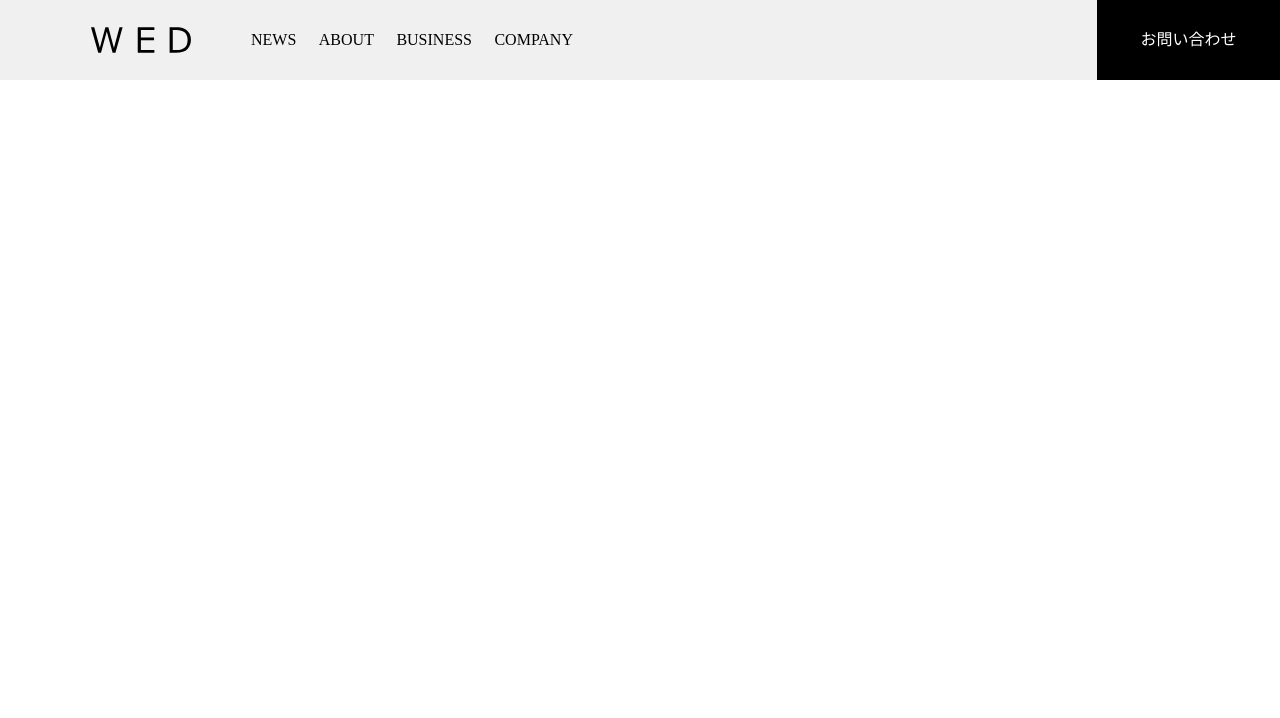
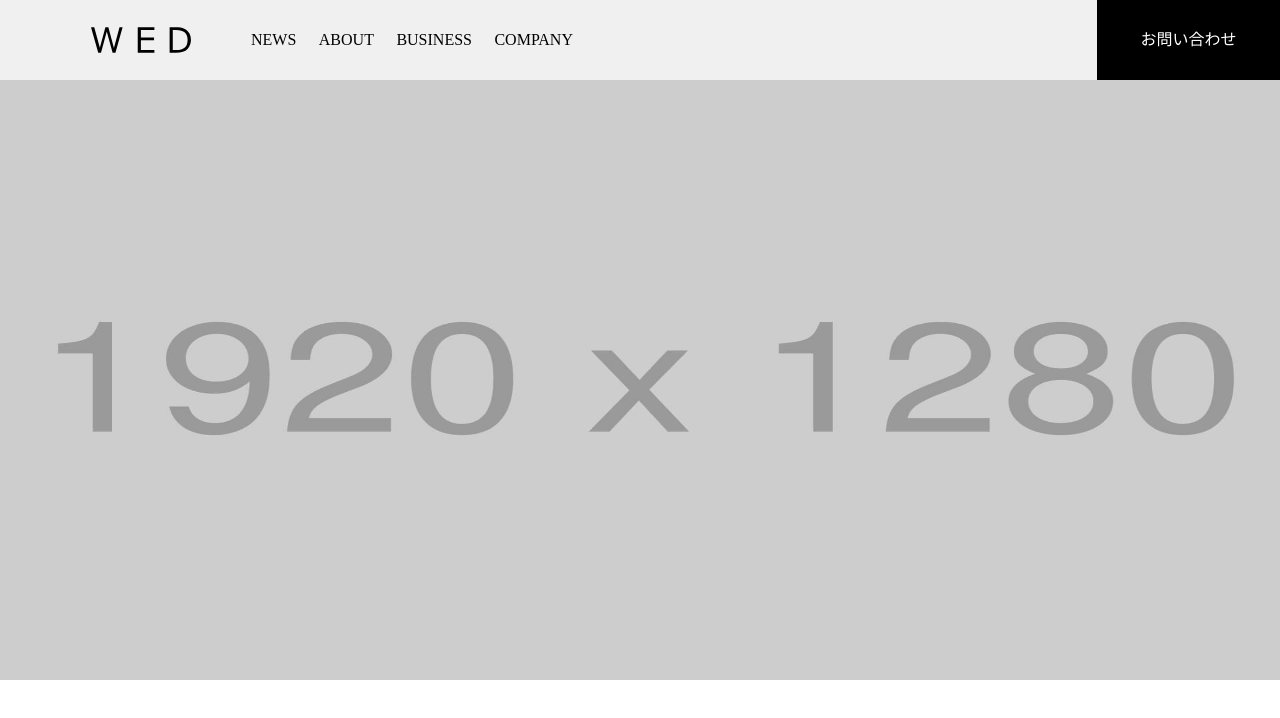
Before and after one commit to yugami10/codestep_corporate, a website: page index.html in a window 1280 px wide. Drawn offline with Linux system fonts and the light colour scheme.

Commit message:
メイン画像

```diff
--- a/index.html
+++ b/index.html
@@ -29,7 +29,15 @@
             </div>
             <a href="#" class="inqury">お問い合わせ</a>
         </header>
-        <main></main>
+        <main>
+            <section class="main_visual">
+                <img src="./img/mainvisual.jpg" alt="main_visual" />
+            </section>
+            <section class=""></section>
+            <section class=""></section>
+            <section class=""></section>
+            <section class=""></section>
+        </main>
         <footer></footer>
     </body>
 </html>
--- a/index.scss
+++ b/index.scss
@@ -43,4 +43,16 @@ body {
             justify-content: center;
         }
     }
+
+    main {
+        .main_visual {
+            width: 100%;
+            height: 600px;
+
+            img {
+                width: inherit;
+                height: inherit;
+            }
+        }
+    }
 }
```
Also changed, not shown: css/index.min.css, 1 other file.
